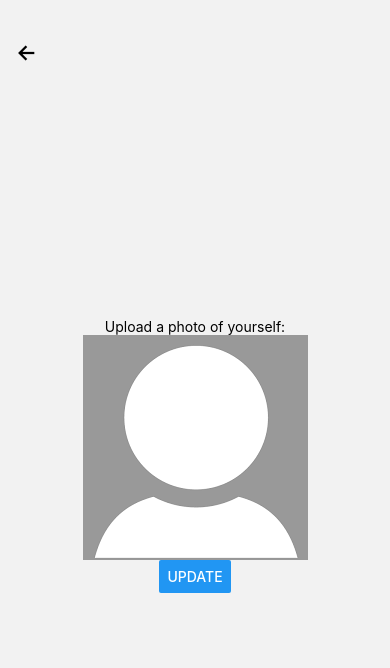
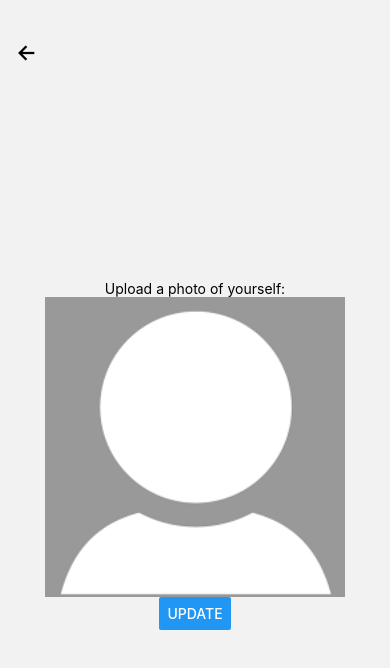
Before and after one commit to emmapejko/profilepage, a React Native app: screen / in a window 390 px wide. Both pictures are taken after a click on the element 195 px from the left and 226 px from the top of the page. Shown: the top 668 px of the page. Built offline with nearby package versions, Linux system fonts and the light colour scheme.

Commit message:
feat: user can upload image for profile picture

```diff
--- a/app/screens/ProfileImageScreen.js
+++ b/app/screens/ProfileImageScreen.js
@@ -1,11 +1,29 @@
 import React, { useState } from "react";
 import { StyleSheet, Text, View, Pressable, Button, Image } from 'react-native';
 import { Ionicons } from '@expo/vector-icons';
+import * as ImagePicker from 'expo-image-picker';
 
 const ProfileImageScreen = ({ navigation, route }) => {
   const { name, number, email, bio, image } = route.params;
 
   const [newImage, setNewImage] = useState(image);
+
+  const openImagePickerAsync = async () => {
+    let permissionResult = await ImagePicker.requestMediaLibraryPermissionsAsync();
+
+    if (permissionResult.granted === false) {
+      alert("Permission to access camera roll is required!");
+      return;
+    }
+
+    let pickerResult = await ImagePicker.launchImageLibraryAsync();
+
+    if (pickerResult.cancelled === true) {
+      return;
+    }
+
+    setNewImage(pickerResult.uri);
+  }
 
   return (
     <>
@@ -16,9 +34,12 @@ const ProfileImageScreen = ({ navigation, route }) => {
     </View>
     <View style={styles.container}>
       <Text>Upload a photo of yourself:</Text>
-        <Image
-          source={ newImage ? { uri: newImage } : require('../assets/profilepic.png')}
-        />
+        <Pressable onPress={openImagePickerAsync}>
+          <Image
+            style={styles.thumbnail}
+            source={ newImage ? { uri: newImage } : require('../assets/profilepic.png')}
+          />
+        </Pressable>
       <Button
         title="Update"
         onPress={() => navigation.navigate('Home', { image: newImage, number: number, name: name, email: email, bio: bio })}
@@ -37,6 +58,11 @@ const styles = StyleSheet.create({
     flex: 1,
     justifyContent: "center",
     alignItems: "center",
+  },
+  thumbnail: {
+    width: 300,
+    height: 300,
+    resizeMode: "contain"
   }
 })
 
--- a/package.json
+++ b/package.json
@@ -20,7 +20,8 @@
     "react-native": "0.64.3",
     "react-native-web": "0.17.1",
     "react-native-screens": "~3.8.0",
-    "react-native-safe-area-context": "3.3.2"
+    "react-native-safe-area-context": "3.3.2",
+    "expo-image-picker": "~11.0.3"
   },
   "devDependencies": {
     "@babel/core": "^7.12.9"
```
Also changed, not shown: 1 other file (tests, documents, lock files or other folders).
